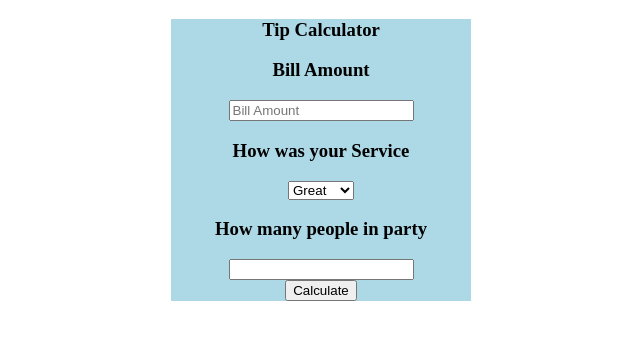
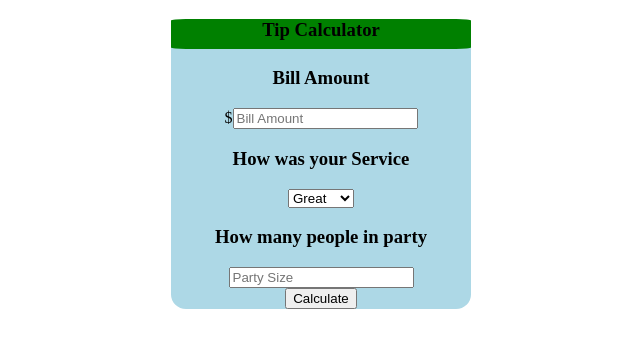
Before and after one commit to pmcmahon14/TipCalculator, a plain HTML site: page index.html in a window 1280 px wide. Shown: the whole page, without its empty margins (319-959 px from the left). Drawn offline with Linux system fonts and the light colour scheme.

Commit message:
double check

```diff
--- a/index.html
+++ b/index.html
@@ -8,9 +8,10 @@
 </head>
 <body>
 <div class="calculator">
-    <h3>Tip Calculator</h3>
+    <h3 id="header">Tip Calculator</h3>
+    <form>
         <h3>Bill Amount</h3>
-    <input type="text" name="Bill Amount" placeholder="Bill Amount"><br>
+        $<input type="text" name="Bill Amount" placeholder="Bill Amount"><br>
         <h3>How was your Service</h3>
         <select>
             <option value="Great">Great</option>
@@ -20,8 +21,9 @@
             <option value="Terrible">Terrible</option>
         </select>
         <h3>How many people in party</h3>
-    <input type="text" name="partysize" Party Size><br>
+        <input type="text" name="partysize" placeholder="Party Size"><br>
         <button>Calculate</button>
+    </form>
 </div>
 </body>
 </html>
--- a/style.css
+++ b/style.css
@@ -3,5 +3,11 @@
     align: center;
     margin: auto;
     width: 300px;
+    border-radius: 5%;
     background-color: lightblue;
 }
+#header {
+    border-radius: 5%;
+    height: 30px;
+    background-color: green;
+}
```
Lines whose indentation alone changed are shown as unchanged.
